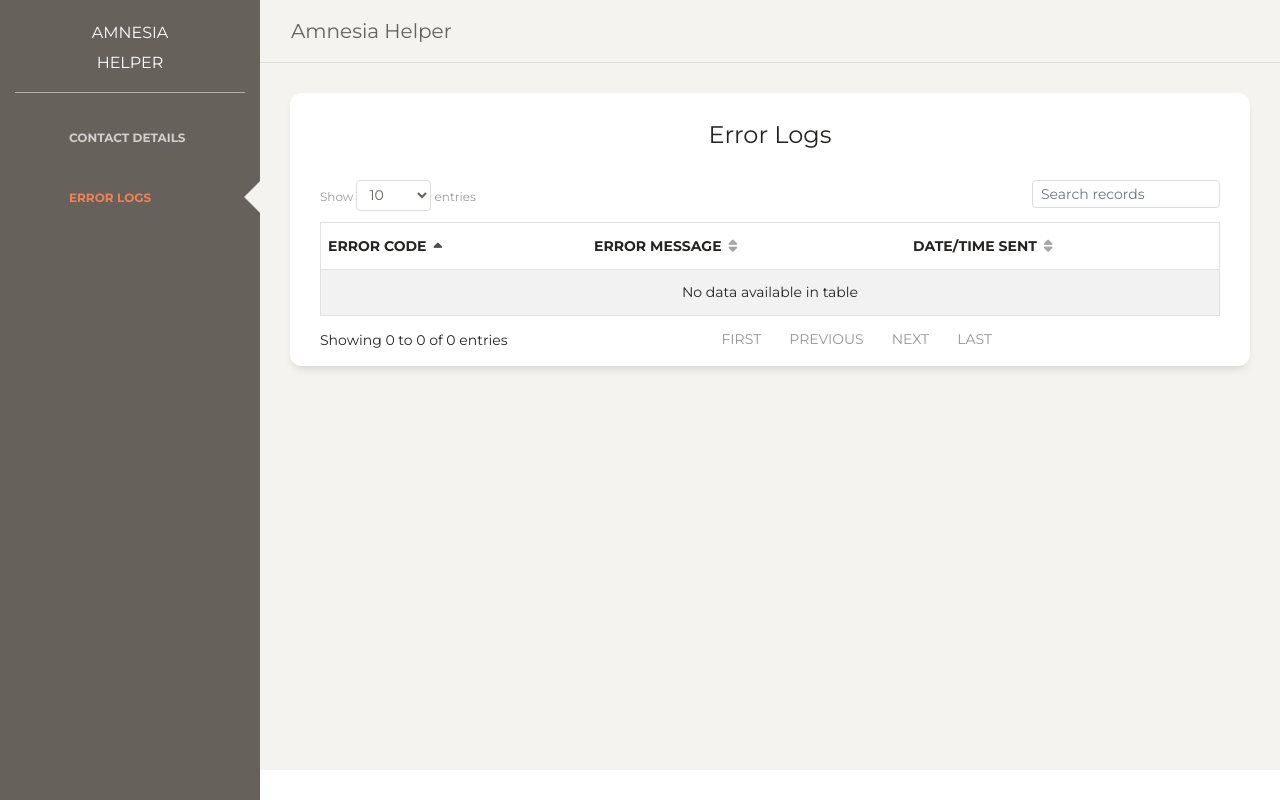
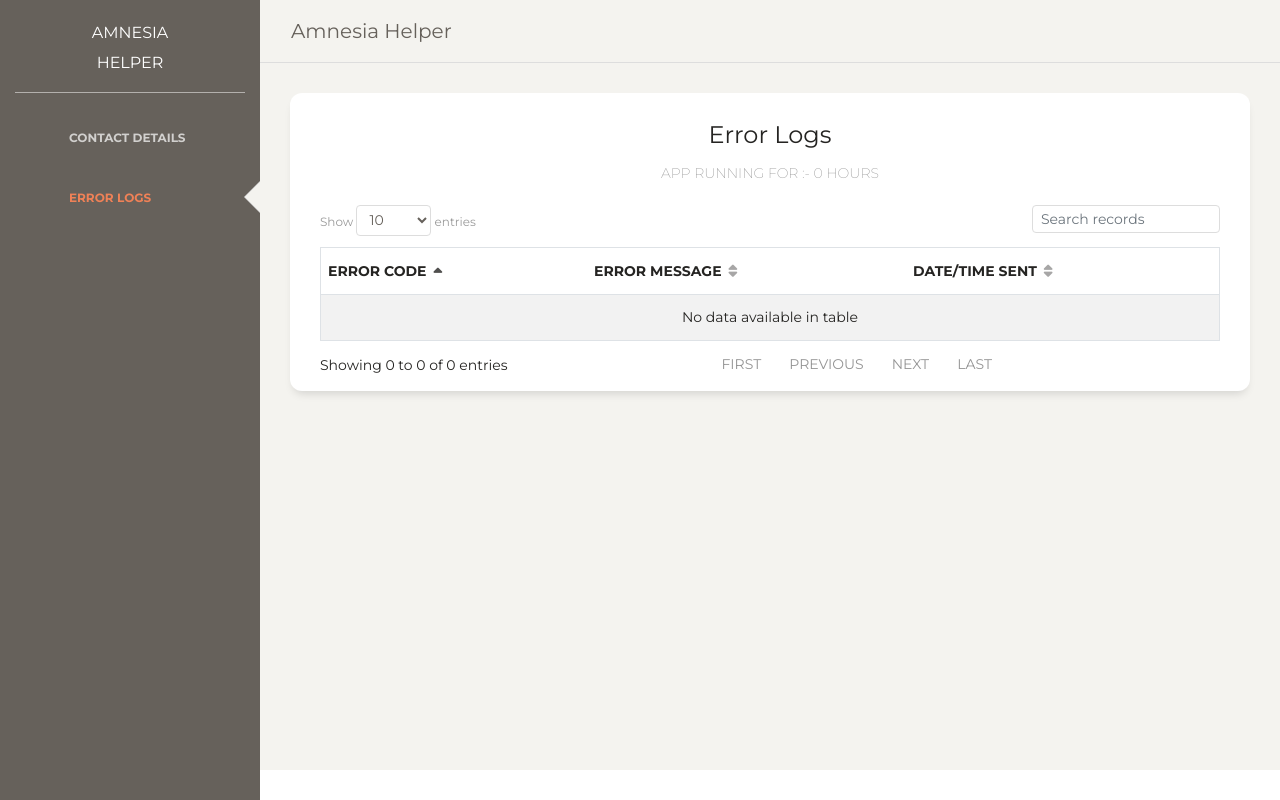
Before and after one commit to dpmittal/Amnesia-Helper, a Flask app: page /error_log in a window 1280 px wide. Run offline with Flask 2, Linux system fonts and the light colour scheme; data that the repository does not hold is empty; parts of the project's set-up code (start-up, migrations or seed data) failed here and were passed over; some libraries are stand-ins or nearby versions; some web fonts are replaced.

Commit message:
Documented Code as well as added App execution timer

```diff
--- a/app/__init__.py
+++ b/app/__init__.py
@@ -4,12 +4,14 @@ from tempfile import mkdtemp
 from flask_mysqldb import MySQL
 from flask_session import Session
 
+# Initialization of methods
 app = Flask(__name__, instance_path=os.path.join(os.path.abspath(os.curdir), 'instance'), instance_relative_config=True, static_url_path="", static_folder="static")
 app.config.from_pyfile('config.cfg')
 app.config['SESSION_FILE_DIR'] = mkdtemp()
 mysql=MySQL(app)
 Session(app)
 
+# Database handlers
 def execute_db(query,args=()):
     try:
         cur=mysql.connection.cursor()
--- a/app/templates/error_logs.html
+++ b/app/templates/error_logs.html
@@ -6,6 +6,7 @@
     <div class="card">
       <div class="card-header">
         <h4 class="card-title text-center">Error Logs</h4>
+        <h6 class="card-description text-center">App Running For :- {{ time_execution }} hours </h6>
       </div>
       <div class="card-body">
         <div class="toolbar">
--- a/app/views/main.py
+++ b/app/views/main.py
@@ -1,4 +1,5 @@
 import os
+import time
 from pytz import utc
 from flask import Flask, request, render_template, flash, redirect, url_for, session, send_file
 from flask import Blueprint, g
@@ -9,15 +10,40 @@ from flask_apscheduler import APScheduler
 from datetime import datetime
 from app import *
 
+# Bluprint Initialization
 main = Blueprint('main', __name__)
+
+# Twilio Auth Setup
 # account_sid = account_sid goes here
 # auth_token = auth_token goes here
 client = Client(account_sid, auth_token)
+
+# Scheduler Set-up for scheduling reminders
 scheduler = APScheduler()
 app.config['SCHEDULER_TIMEZONE'] = utc
 scheduler.init_app(app)
 scheduler.start()
 
+# Start of Timer as soon as the App Starts
+st_time = time.time()
+
+# Scheduling Reminders at Startup by fetching Data from Database
+@app.before_first_request
+def at_startup():
+    query = query_db("SELECT * from phone_numbers;")
+    if query is not None:
+        start = datetime.strptime(str(query[0][2]), '%H:%M:%S').time()
+        end = datetime.strptime(str(query[0][3]), '%H:%M:%S').time()
+        for i in range(24):
+            value = datetime.strptime(str(i)+":00:00", '%H:%M:%S').time()
+            if start>end:
+                if value<start and value>end:
+                    scheduler.add_job(func=send_sms, trigger='cron', args=[query[0][1]], hour=i, id='j'+str(i))
+            else:
+                if value<start or value>end:
+                    scheduler.add_job(func=send_sms, trigger='cron', args=[query[0][1]], hour=i, id='j'+str(i))
+
+# Index Page where the user adds or modifies personal details
 @main.route('/', methods=['GET', 'POST'])
 def index():
     if request.method=="POST":
@@ -37,6 +63,9 @@ def index():
                 start_time,
                 end_time,
             ))
+
+        # Empties the Schedule Queue and reloads the queue according to the modified data
+        scheduler.remove_all_jobs()
         query = query_db("SELECT * from phone_numbers;")
         start = datetime.strptime(str(query[0][2]), '%H:%M:%S').time()
         end = datetime.strptime(str(query[0][3]), '%H:%M:%S').time()
@@ -56,23 +85,30 @@ def index():
             phone_number = []
         return render_template("main.html", **locals())
 
+# Page to display error log as well as the App execution time
 @main.route("/error_log")
 def error_log():
     errors = query_db("SELECT * from error_log;")
+
+    # Calculating app Execution time (in hours)
+    time_execution = int((time.time() - st_time)/3600)
     if errors is None:
         errors = []
     return render_template("error_logs.html", **locals())
 
+# Handler to interact with Twilio to send Reminders to the number provided as the argument
 def send_sms(phone_number):
     count = 0
-    while True:
+    while True: # Loop to make 5 tries if sending reminders fails
+
+        # Sending messages to the provided number
         message = client.messages \
                         .create(
                              body="REMINDER: Your name is JOHN!",
                              from_='+17274931881',
                              to=phone_number
                          )
-        if message.error_code:
+        if message.error_code: # Inserts into the error log if sending reminder fails
             execute_db("INSERT INTO error_log(error_code, error_message, time) VALUES (%s, %s, %s);", (
                 message.error_code,
                 message.error_message,
```
